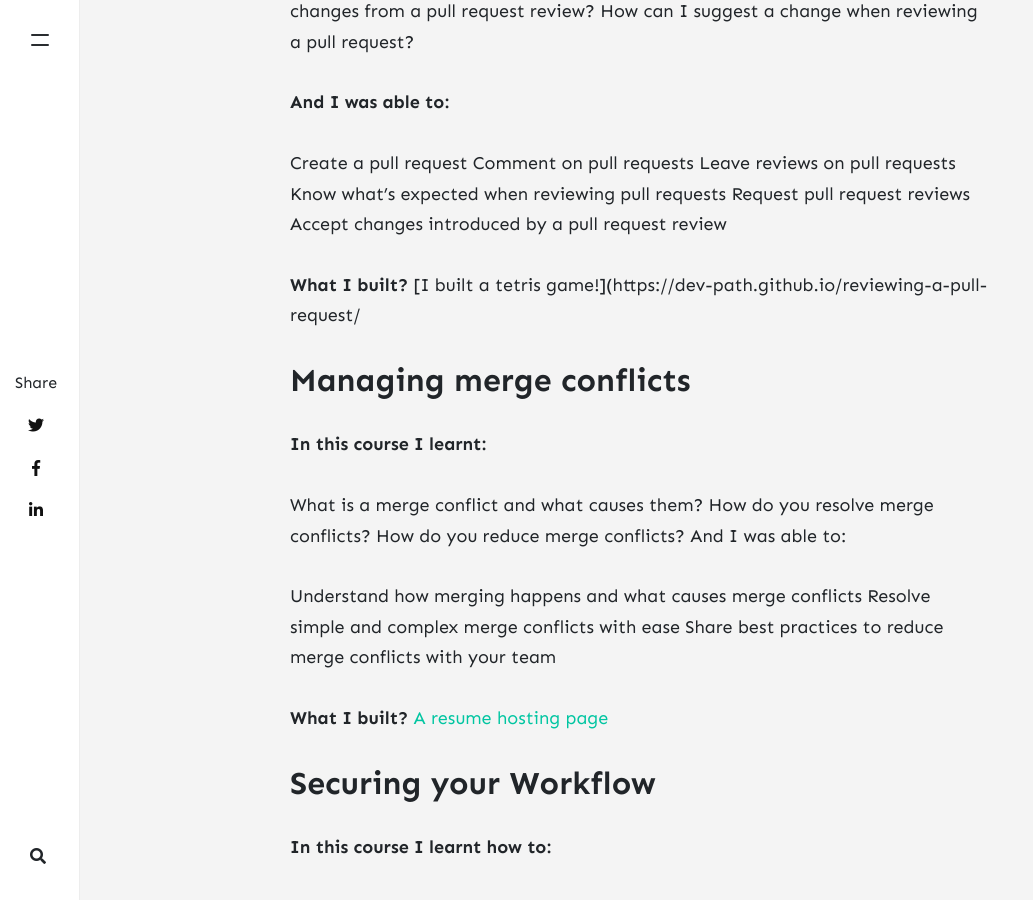
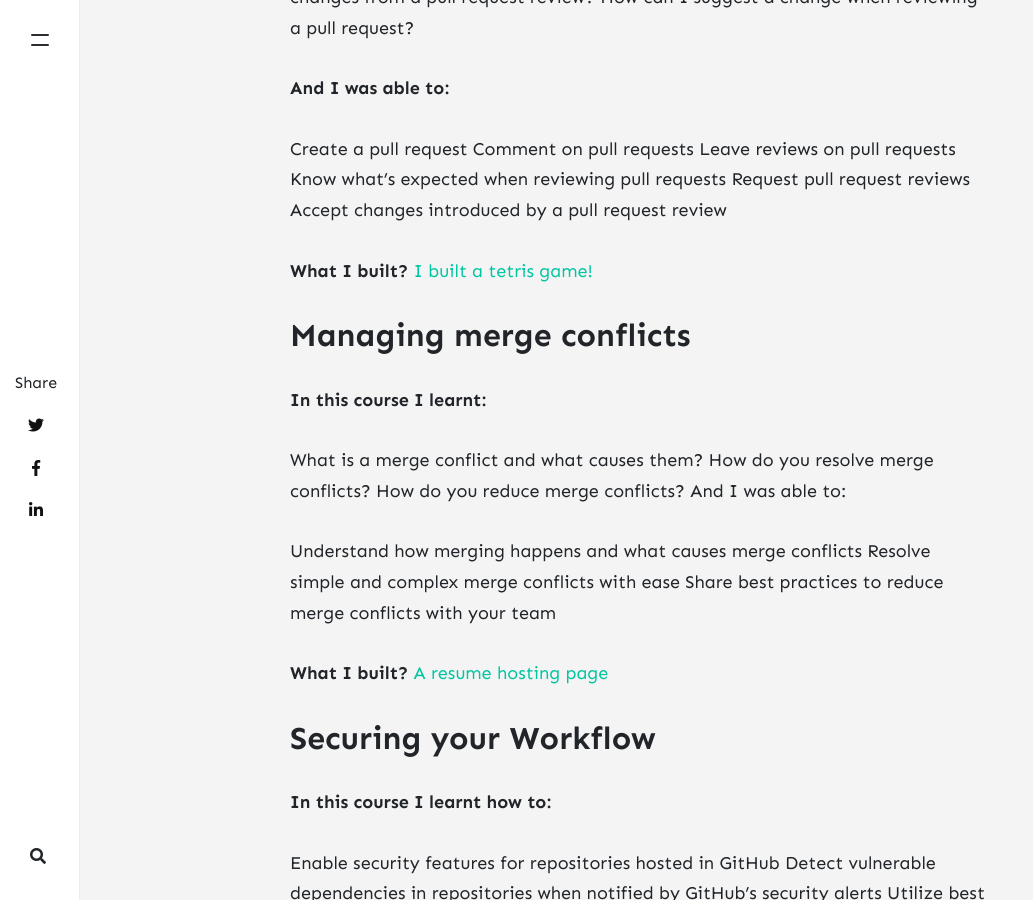
Before and after one commit to Dev-Path/briefcase, a Jekyll site: the page built from _posts/2021-08-24-git-and-github.md, in a window 1280 px wide and 900 px high, scrolled down 2206 px. Shown: the whole window, without its empty margins (0-1033 px from the left). Built offline with Jekyll 4.4.1, drawn with Linux system fonts in a browser that asks for light colours; nearby versions of some CDN libraries; comment, search, counter and statistics services are not loaded.

Commit message:
fix markdown

```diff
--- a/_posts/2021-08-24-git-and-github.md
+++ b/_posts/2021-08-24-git-and-github.md
@@ -19,7 +19,7 @@ It happens Github has a learning lab that can walk you through how to use the te
 
 Learn more about git and github with hands-on practice [here](https://lab.github.com/githubtraining/first-week-on-github)
 
-**What I learnt from the practical session**
+## What I learnt from the practical session
 
 ### Github Pages
 
@@ -40,7 +40,6 @@ How do I create my own blog?
 
 **What I built?**
 I built a [simple personal blog](https://dev-path.github.io/github-pages-with-jekyll/) site with GitHub Pages.
-
 
 ## Reviewing pull requests
 
@@ -64,7 +63,7 @@ Request pull request reviews
 Accept changes introduced by a pull request review
 
 **What I built?**
-[I built a tetris game!](https://dev-path.github.io/reviewing-a-pull-request/
+[I built a tetris game!](https://dev-path.github.io/reviewing-a-pull-request/)
 
 ## Managing merge conflicts
 
```
